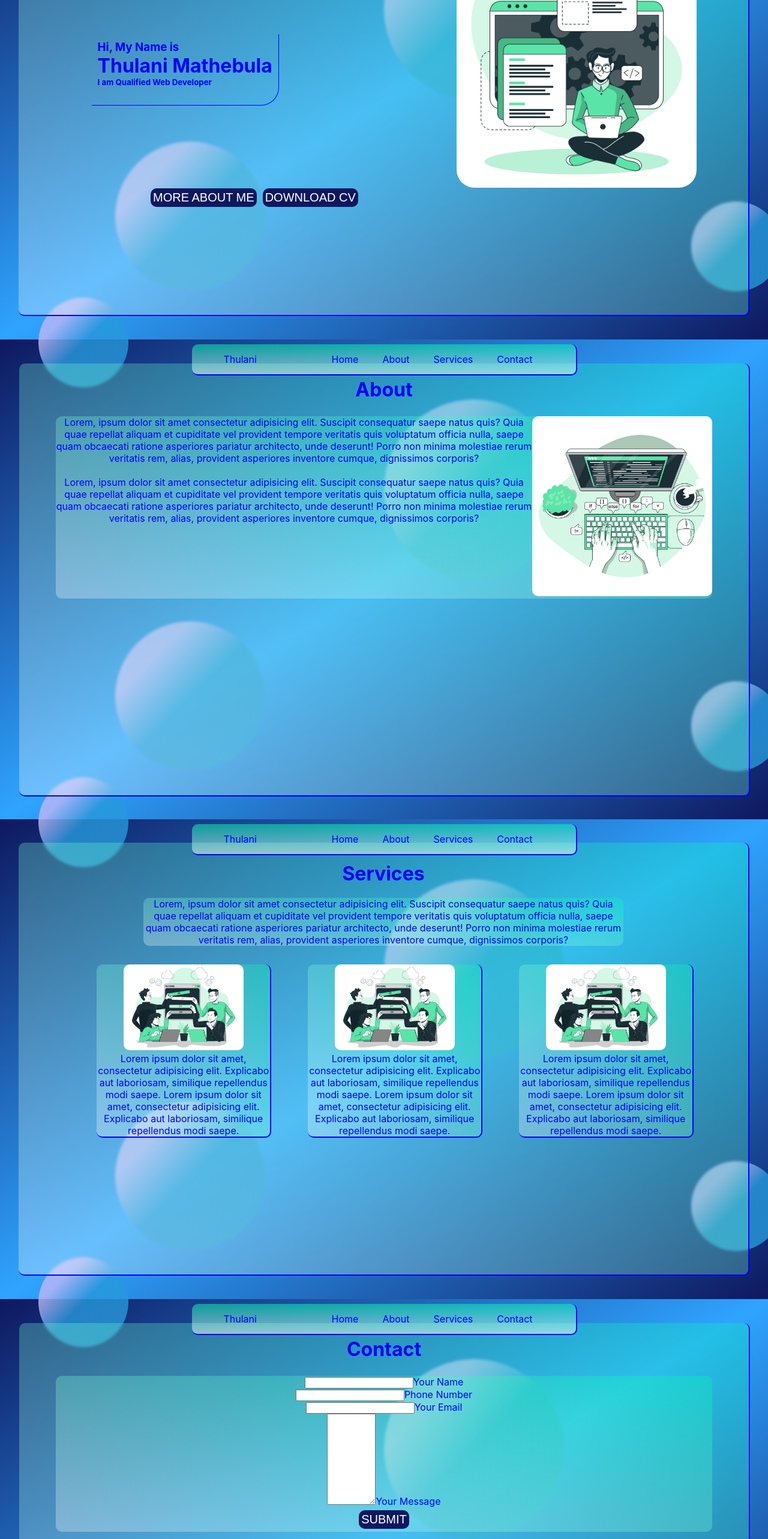
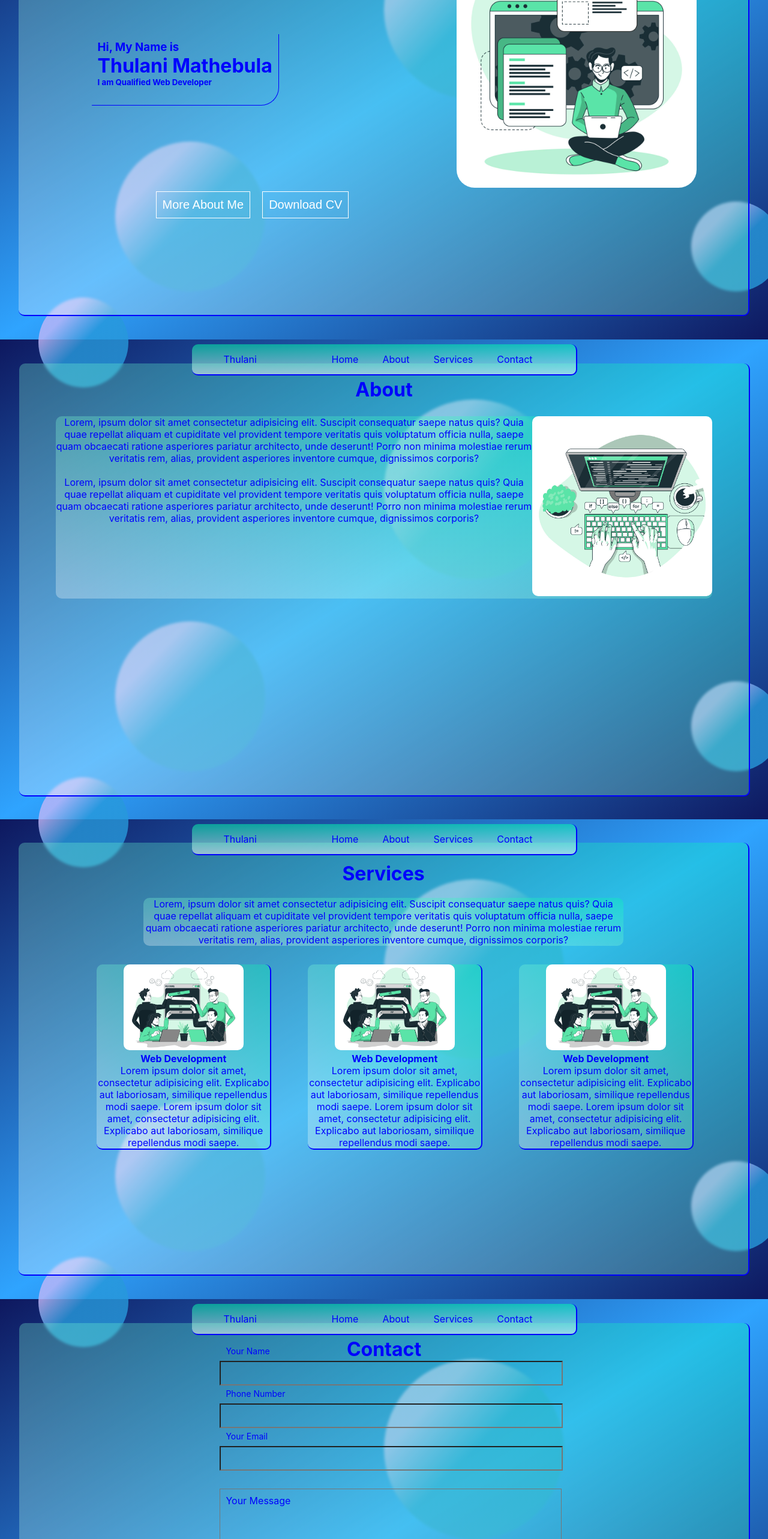
Before and after one commit to Sthukzin/Portfolio, a React (Create React App) app: page / in a window 1280 px wide. Shown: the part 234-2800 px from the top of the page at 60% size. Built offline with nearby package versions, Linux system fonts and the light colour scheme.

Commit message:
contact page added
contact page still needs attention

```diff
--- a/src/components/contact/Contact.css
+++ b/src/components/contact/Contact.css
@@ -19,16 +19,24 @@
     background: linear-gradient(to right top,rgba(255,255,255,0.3),rgba(0,255,171, 0.3));
     backdrop-filter: blur(2px);
     z-index: 2;
-    justify-content: space-around;
+    justify-content: space-between;
     left: 2.5%;
     top: 5%;
+}
+.contactGlassContainer{
+    width:50%;
+    position: absolute;
+    left: 25%;
+    padding-top: 1%;
+
+
 }
 .contactHeader{
     display: flex;
     justify-content: center;
     padding-top: 2%;
 }
-.contactText{
+/* .contactForm{
     background: linear-gradient(to right top,rgba(255,255,255,0.3),rgba(0,255,171, 0.3));
     border-radius: 10px 10px 10px 10px;
     text-align: center;
@@ -38,3 +46,63 @@
     margin: auto;
     margin-top: 2%;
 }
+.inputGroup {
+    display: flex;
+    margin: 20px;
+}
+input{
+    position: relative;
+    width: 500px;
+    height: 25px;
+}
+label{
+    position: absolute;
+    padding-left: 10px;
+    padding-top: 0.5%;
+}
+textarea{
+    width: 502px;
+} */
+.contactForm{
+display:flex;
+align-items: center;
+justify-content: center;
+}
+form{
+    width: 90%;
+    max-width: 600px;
+}
+.inputGroup{
+    margin-bottom: 30px;
+    position: relative;
+
+}
+input, textarea{
+    width: 100%;
+    padding: 10px;
+    background: transparent;
+    color: #fff;
+    font-size: 15px;
+}
+label{
+    position: absolute;
+    height: 100%;
+    padding: 10px;
+    top: 0;
+    left: 0;
+    cursor: text;
+    transition: 0.5s;
+}
+button{
+    padding:10px 10;
+    outline: none;
+    color: #fff;
+    background: transparent;
+    border: 1px solid #fff;
+    cursor: pointer;
+}
+input:focus~label,input:valid~label,
+textarea:focus~label{
+    top: -35px;
+    font-size: 14px;
+ }
--- a/src/components/contact/Contact.jsx
+++ b/src/components/contact/Contact.jsx
@@ -7,9 +7,9 @@ const Contact = () => {
     <div className="contactContainer" id="contact">
     <Nav />
     <div className="contactGlass">
-      <div className="contactGlass-container">
+      <div className="contactGlassContainer">
         <h1 className="contactHeader">Contact</h1>
-        <div className="contactText">
+        <div className="contactForm">
 
         <form action="">
          <div className="inputGroup">
@@ -28,10 +28,10 @@ const Contact = () => {
          </div>
 
          <div className="inputGroup">
-          <textarea name="" id="message" cols="8" rows="10"></textarea>
+          <textarea  id="message" rows="7" required></textarea>
           <label htmlFor="message">Your Message</label>
          </div>
-         <button type="submit">Submit</button>
+         <button type="submit">SUBMIT</button>
 
         </form>
         </div>
--- a/src/components/hero/Hero.css
+++ b/src/components/hero/Hero.css
@@ -70,25 +70,24 @@
     padding: 10px;
 }
 button{
+padding:10px 10px;
+   font-size: 20px;
+   margin: 10px;
+   border: 1px solid #fff;
 
-    top: 60%;
-    background-color: #0E185F;
+}
+
+.buttons{
+
+    outline: none;
     color: #fff;
-    padding:4px;
-    font-size:20px;
-    text-transform: uppercase;
-    margin: 5px;
-    border-radius:10px 10px 10px 10px;
-    border: none;
-}
-.button{
+    font-size: 200px;
+    background: transparent;
+    cursor: pointer;
     position: relative;
     height: fit-content;
     display: flex;
     top: 70%;
-}
-button:hover{
-    cursor: pointer;
 }
 .profile-image>img{
     width: 400px;
--- a/src/components/hero/Hero.jsx
+++ b/src/components/hero/Hero.jsx
@@ -14,9 +14,9 @@ const hero = () => {
             <br />
 
           </div>
-          <div className="button" >
-        <button className="button1">More About Me</button>
-        <button className="button2">Download CV</button></div>
+          <div className="buttons" >
+        <button className="">More About Me</button>
+        <button className="">Download CV</button></div>
           <div className="profile-image">
             <img src={Profile} alt="" />
           </div>
--- a/src/components/services/Services.jsx
+++ b/src/components/services/Services.jsx
@@ -22,6 +22,7 @@ const Services = () => {
             <div className="card card1">
               <div>
                 <img className="cardImage" src={Collaboration} alt="" />
+                <h4>Web Development</h4>
               </div>
               Lorem ipsum dolor sit amet, consectetur adipisicing elit.
               Explicabo aut laboriosam, similique repellendus modi saepe. Lorem
@@ -31,6 +32,7 @@ const Services = () => {
             <div className="card card2">
               <div>
                 <img className="cardImage" src={Collaboration} alt="" />
+                <h4>Web Development</h4>
               </div>
               Lorem ipsum dolor sit amet, consectetur adipisicing elit.
               Explicabo aut laboriosam, similique repellendus modi saepe. Lorem
@@ -40,6 +42,7 @@ const Services = () => {
             <div className="card card3">
               <div>
                 <img className="cardImage" src={Collaboration} alt="" />
+                <h4>Web Development</h4>
               </div>
               Lorem ipsum dolor sit amet, consectetur adipisicing elit.
               Explicabo aut laboriosam, similique repellendus modi saepe. Lorem
```
